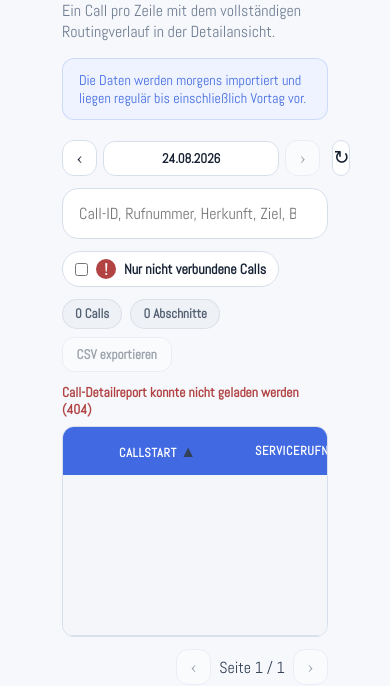
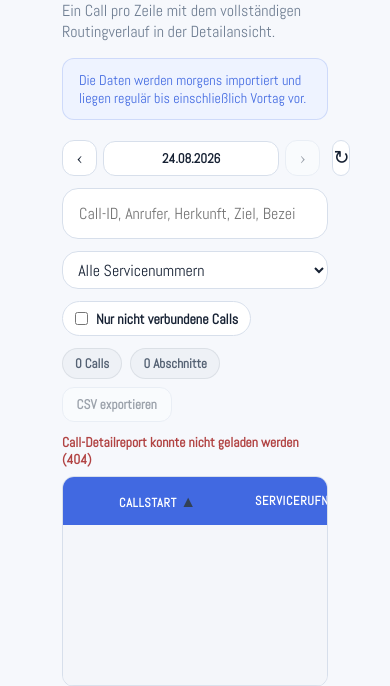
Before and after one commit to tgiabel/iam-system, a Python web app: template app/templates/reports/ivr_call_details.html in a window 390 px wide. Shown: the part 160-846 px from the top of the page. Run offline with Jinja, Linux system fonts and the light colour scheme; the template is opened without the code that fills it, so the values that code supplies are empty.

Commit message:
feat: filter the call detail report by service number
Die Servicerufnummer war bisher nur ueber die Freitextsuche erreichbar. Das
ist der falsche Zugriff: sie ist ein geschlossener Wertebereich und gehoert
in eine Auswahl, die zeigt, welche Nummern der Tag ueberhaupt enthaelt. Die
Liste wird aus den geladenen Calls aufgebaut und faellt auf "Alle
Servicenummern" zurueck, wenn die gewaehlte Nummer am neuen Tag fehlt.

Damit die beiden Wege sich nicht in die Quere kommen, faellt die
Servicerufnummer aus dem Suchindex heraus: eine Nummer im Suchfeld haette
sonst weiter breit gefiltert, obwohl daneben die genaue Auswahl steht.

Dazu die Darstellung der Calltabelle:

- Der Aufklapppfeil ist ein SVG statt des Zeichens U+2304, das je nach
  Schriftart unterschiedlich hoch sitzt, und bekommt einen Hover-Zustand.
- Das Ergebnis-Symbol erscheint nur noch bei nicht verbundenen Calls. Ein
  Haken an jedem verbundenen Call traegt keine Information und macht die
  Ausreisser schwerer auffindbar; aus demselben Grund entfaellt das
  Ausrufezeichen vor der Filterbeschriftung.

Co-Authored-By: Claude Opus 5 <noreply@anthropic.com>

```diff
--- a/app/static/css/ivr_call_details.css
+++ b/app/static/css/ivr_call_details.css
@@ -103,6 +103,21 @@
     max-width: 520px;
 }
 
+.ivr-call-details-service-filter {
+    display: inline-flex;
+    align-items: center;
+    gap: 0.55rem;
+    color: var(--ui-text-muted);
+    font-size: 0.82rem;
+    font-weight: 700;
+}
+
+.ivr-call-details-service-filter select {
+    min-width: 11.5rem;
+    min-height: 2.2rem;
+    padding: 0.4rem 2rem 0.4rem 0.7rem;
+}
+
 .ivr-call-details-issue-filter {
     display: inline-flex;
     align-items: center;
@@ -126,18 +141,6 @@
 
 .ivr-call-details-issue-filter input {
     accent-color: var(--ui-error-text);
-}
-
-.ivr-call-details-issue-filter > span {
-    display: inline-flex;
-    align-items: center;
-    justify-content: center;
-    width: 1.25rem;
-    height: 1.25rem;
-    border-radius: 50%;
-    background: var(--ui-error-text);
-    color: var(--ui-error-bg);
-    font-weight: 900;
 }
 
 .ivr-call-details-filtermeta {
@@ -248,9 +251,19 @@
     background: var(--ui-surface-card);
     color: var(--ui-text-strong);
     cursor: pointer;
+    transition: border-color 0.15s ease, background-color 0.15s ease, color 0.15s ease;
+}
+
+.ivr-call-toggle:hover,
+.ivr-call-row:focus-visible .ivr-call-toggle {
+    border-color: var(--color-primary);
+    background: var(--ui-blue-bg);
+    color: var(--color-primary);
 }
 
 .ivr-call-toggle-chevron {
+    width: 1rem;
+    height: 1rem;
     transform: rotate(-90deg);
     transition: transform 0.15s ease;
 }
@@ -400,6 +413,15 @@
         flex-wrap: wrap;
     }
 
+    .ivr-call-details-service-filter {
+        width: 100%;
+        justify-content: space-between;
+    }
+
+    .ivr-call-details-service-filter select {
+        flex: 1;
+    }
+
     .ivr-call-details-table-card .table-wrapper {
         max-height: 70vh;
     }
--- a/app/static/js/reports/ivr_call_details.js
+++ b/app/static/js/reports/ivr_call_details.js
@@ -8,6 +8,7 @@ const ivrCallState = {
     error: null,
     allCalls: [],
     searchTerm: "",
+    serviceNumber: "",
     issuesOnly: false,
     sortDirection: "asc",
     page: 1,
@@ -154,7 +155,6 @@ function normalizeCall(rawCall, index = 0) {
     };
     normalized.searchText = normalizeValue([
         normalized.callId,
-        normalized.serviceNumber,
         normalized.callingPartyNumber,
         normalized.origin,
         normalized.finalTarget,
@@ -179,6 +179,7 @@ function getFilteredSortedCalls() {
     const direction = ivrCallState.sortDirection === "desc" ? -1 : 1;
     return ivrCallState.allCalls
         .filter(call => callMatchesSearch(call, ivrCallState.searchTerm))
+        .filter(call => !ivrCallState.serviceNumber || String(call.serviceNumber ?? "") === ivrCallState.serviceNumber)
         .filter(call => !ivrCallState.issuesOnly || !isConnectedResult(call.finalResult))
         .sort((left, right) => {
             const timeComparison = String(left.startedAt ?? "").localeCompare(String(right.startedAt ?? ""));
@@ -194,7 +195,7 @@ function resultBadge(value) {
     const label = formatPlainValue(value);
     return `
         <span class="ivr-call-result ${connected ? "is-connected" : "is-issue"}">
-            <span class="ivr-call-result-symbol" aria-hidden="true">${connected ? "✓" : "!"}</span>
+            ${connected ? "" : '<span class="ivr-call-result-symbol" aria-hidden="true">!</span>'}
             <span>${escapeHtml(label)}</span>
         </span>`;
 }
@@ -264,7 +265,9 @@ function renderTable(calls, startIndex) {
                 aria-controls="${panelId}">
                 <td>
                     <button type="button" class="ivr-call-toggle" aria-expanded="${expanded}" aria-controls="${panelId}" aria-label="Routingdetails für Call ${escapeHtml(formatPlainValue(call.callId))} ${expanded ? "schließen" : "öffnen"}">
-                        <span class="ivr-call-toggle-chevron" aria-hidden="true">⌄</span>
+                        <svg class="ivr-call-toggle-chevron" viewBox="0 0 20 20" fill="none" aria-hidden="true" focusable="false">
+                            <path d="M5.5 7.5 10 12l4.5-4.5" stroke="currentColor" stroke-width="2" stroke-linecap="round" stroke-linejoin="round"/>
+                        </svg>
                     </button>
                 </td>
                 <td>
@@ -334,6 +337,24 @@ function renderPage() {
     renderTable(filtered.slice(startIndex, startIndex + IVR_CALL_PAGE_SIZE), startIndex);
     updateStatus(filtered);
     updateControls(filtered.length, totalPages);
+}
+
+function updateServiceFilterOptions() {
+    const serviceNumbers = Array.from(new Set(
+        ivrCallState.allCalls
+            .map(call => call.serviceNumber)
+            .filter(value => value !== null && value !== undefined && value !== "")
+            .map(String),
+    )).sort((left, right) => left.localeCompare(right, "de", { numeric: true }));
+
+    if (ivrCallState.serviceNumber && !serviceNumbers.includes(ivrCallState.serviceNumber)) {
+        ivrCallState.serviceNumber = "";
+    }
+    ivrCallDom.serviceFilter.innerHTML = [
+        '<option value="">Alle Servicenummern</option>',
+        ...serviceNumbers.map(value => `<option value="${escapeHtml(value)}">${escapeHtml(value)}</option>`),
+    ].join("");
+    ivrCallDom.serviceFilter.value = ivrCallState.serviceNumber;
 }
 
 function escapeCsvValue(value) {
@@ -440,6 +461,7 @@ async function loadReport(day, { forceRefresh = false } = {}) {
         ivrCallState.error = null;
         ivrCallState.page = 1;
         ivrCallState.expandedKeys.clear();
+        updateServiceFilterOptions();
         savePersistedDay();
         renderPage();
         return;
@@ -471,6 +493,7 @@ async function loadReport(day, { forceRefresh = false } = {}) {
         ivrCallState.allCalls = entry.calls;
         ivrCallState.metadata = entry.metadata;
         ivrCallState.page = 1;
+        updateServiceFilterOptions();
         savePersistedDay();
     } catch (error) {
         if (requestToken !== ivrCallState.requestToken) {
@@ -479,6 +502,7 @@ async function loadReport(day, { forceRefresh = false } = {}) {
         console.error("IVR Call-Detailreport Fehler", error);
         ivrCallState.allCalls = [];
         ivrCallState.metadata = {};
+        updateServiceFilterOptions();
         ivrCallState.error = error.message || "Call-Detailreport konnte nicht geladen werden.";
     } finally {
         if (requestToken === ivrCallState.requestToken) {
@@ -526,6 +550,7 @@ function cacheDom() {
     ivrCallDom.dayPicker = document.getElementById("ivrCallDayPicker");
     ivrCallDom.retry = document.getElementById("ivrCallRetryBtn");
     ivrCallDom.search = document.getElementById("ivrCallSearchInput");
+    ivrCallDom.serviceFilter = document.getElementById("ivrCallServiceFilter");
     ivrCallDom.issuesOnly = document.getElementById("ivrCallIssueOnly");
     ivrCallDom.count = document.getElementById("ivrCallCount");
     ivrCallDom.sectionCount = document.getElementById("ivrCallSectionCount");
@@ -557,6 +582,11 @@ function bindEvents() {
         ivrCallState.page = 1;
         clearTimeout(ivrCallSearchTimer);
         ivrCallSearchTimer = window.setTimeout(renderPage, 180);
+    });
+    ivrCallDom.serviceFilter.addEventListener("change", event => {
+        ivrCallState.serviceNumber = event.target.value || "";
+        ivrCallState.page = 1;
+        renderPage();
     });
     ivrCallDom.issuesOnly.addEventListener("change", event => {
         ivrCallState.issuesOnly = event.target.checked;
--- a/app/templates/reports/ivr_call_details.html
+++ b/app/templates/reports/ivr_call_details.html
@@ -42,12 +42,16 @@
             type="search"
             id="ivrCallSearchInput"
             class="ui-input ivr-call-details-search"
-            placeholder="Call-ID, Rufnummer, Herkunft, Ziel, Bezeichnung oder Ergebnis suchen…"
+            placeholder="Call-ID, Anrufer, Herkunft, Ziel, Bezeichnung oder Ergebnis suchen…"
             autocomplete="off"
             aria-label="Calls durchsuchen">
+        <label class="ivr-call-details-service-filter" for="ivrCallServiceFilter">
+            <select id="ivrCallServiceFilter" class="ui-input" aria-label="Servicerufnummer filtern">
+                <option value="">Alle Servicenummern</option>
+            </select>
+        </label>
         <label class="ivr-call-details-issue-filter" for="ivrCallIssueOnly">
             <input type="checkbox" id="ivrCallIssueOnly">
-            <span aria-hidden="true">!</span>
             Nur nicht verbundene Calls
         </label>
         <div class="ivr-call-details-filtermeta" aria-live="polite">
```
Also changed, not shown: tests/test_ivr_call_details.py (+5 -0 lines).
